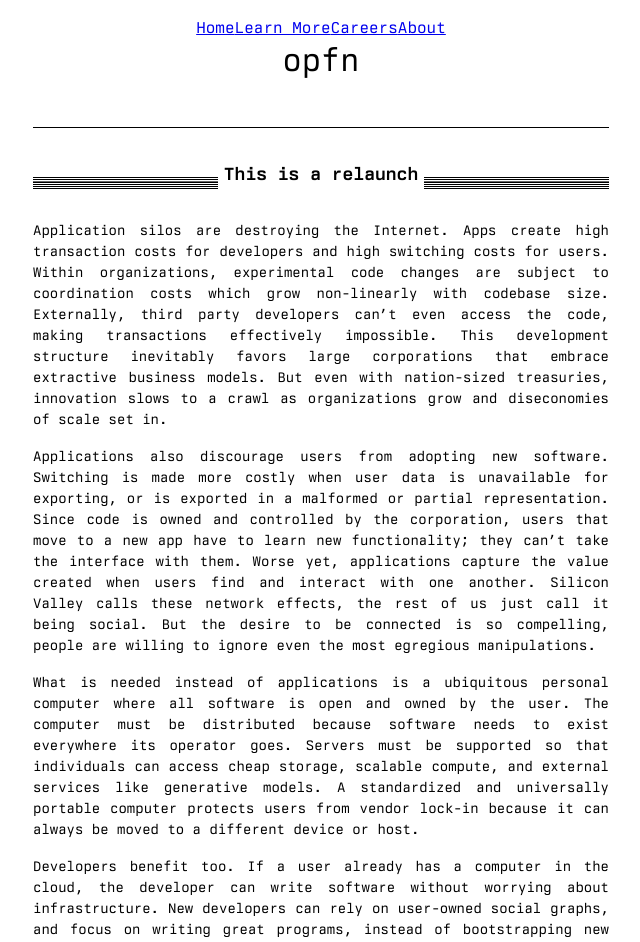
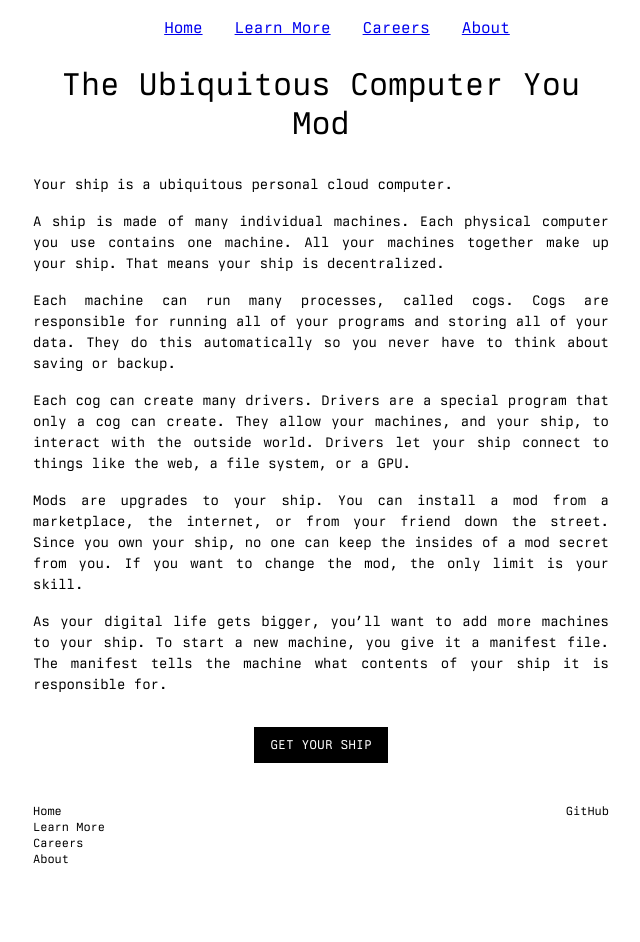
Before and after one commit to deathtothecorporation/vaporware.network, a Next.js app: page / in a window 1280 px wide. Shown: the top 942 px of the page, without its empty margins (319-959 px from the left). After the commit the page ends 899 px from the top, so only its background shows below. Built offline with nearby package versions, Linux system fonts and the light colour scheme.

Commit message:
Fill out placeholders some more

```diff
--- a/src/app/about/page.tsx
+++ b/src/app/about/page.tsx
@@ -4,7 +4,48 @@ export default function About() {
   return (
     <div>
       <main className="content-zone">
-      About
+        <div>
+        <p className="text-red-800">
+    TODO: A short description of:
+        <br/>
+          - opfn as a business entity
+        <br/>
+          - the Pallas project (we build it, license, etc.)
+        <br/>
+          - What the "Vaporware Network" is
+        <br/>
+        </p>
+      </div>
+
+      <div>
+        <ul className="list-disc">
+          <li>
+            <a href="https://github.com/operating-function/pallas">GitHub</a> - The Pallas open-source code
+          </li>
+
+          <li>
+            <a href="https://opfn.gitbook.io/pallas">Documentation</a> - In-depth technical documentation and reference for Pallas
+          </li>
+
+          <li>
+            <a href="https://vaporware.network">Blog/Podcast</a> - Explorations of the wider ecosystem in which Pallas finds itself
+          </li>
+
+          <li>
+            <a href="https://t.me/vaporwareNetwork">Telegram</a> - Chat with the core team, contributors and other users
+          </li>
+
+          <li>
+            <a href="mailto:founders@vaporware.network">founders@vaporware.network
+
+</a> - Email us
+          </li>
+
+          <li>
+            <a href="https://x.com/opfnco">Twitter/X</a>
+          </li>
+        </ul>
+      </div>
       </main>
     </div>
   )
--- a/src/app/globals.css
+++ b/src/app/globals.css
@@ -64,6 +64,16 @@ section header h1 {
   line-height: normal;
 }
 
+nav ul {
+  @apply list-none !important;
+  @apply flex;
+  @apply flex-row;
+}
+
+nav ul > li {
+  @apply list-none !important;
+}
+
 a {
   color: #00E;
   @apply underline;
@@ -108,17 +118,23 @@ section {
   @apply md:px-0;
 }
 
+p {
+  @apply mb-4;
+}
+
 h1, h2, h3, h4, h5 {
-  @apply mb-4;
+  @apply my-8;
   @apply font-semibold;
 }
 
 h1 {
-  @apply text-xl;
+  @apply text-2xl;
+  @apply mb-8;
 }
 
 h2 {
   @apply text-lg;
+  @apply underline;
 }
 
 h3 {
@@ -146,12 +162,18 @@ section p {
 
 ul {
   @apply mb-4;
+  @apply list-disc;
 }
 
 li {
-  @apply list-disc;
   @apply ml-8;
   @apply text-left;
+  @apply list-disc;
+}
+
+footer {
+  @apply text-xs;
+  @apply text-black;
 }
 
 footer ul {
@@ -165,15 +187,16 @@ footer ul li {
   @apply ml-0;
 }
 
+footer li {
+  @apply my-0;
+}
+
 footer a {
   @apply no-underline;
   @apply text-black;
-  @apply font-semibold;
+  /*@apply font-semibold;*/
 }
 
-footer p {
-  @apply text-[8px];
-}
 
 .horizontal-bars {
   background-image: repeating-linear-gradient(
--- a/src/app/page.tsx
+++ b/src/app/page.tsx
@@ -18,68 +18,45 @@ export default function Home() {
 
   return (
     <div className="">
-      <main className="container mx-auto md:max-w-xl px-8 md:px-0">
-        <header className="mx-auto border-b border-black pb-8 mb-8">
-          <h1 className="hero mb-4">opfn</h1>
-        </header>
+      <main className="content-zone">
+        <section>
+          <header className="hero">
+            The Ubiquitous Computer You Mod
+          </header>
+        </section>
 
         <section>
-          <header>
-            <div className="horizontal-bars shrink mr-[6px]"></div>
-            <h1 className="grow whitespace-nowrap">This is a relaunch</h1>
-            <div className="horizontal-bars shrink ml-[6px]"></div>
-          </header>
+          <p>
+          Your ship is a ubiquitous personal cloud computer.
+        </p>
 
           <p>
-            Application silos are destroying the Internet. Apps create high
-            transaction costs for developers and high switching costs for users.
-            Within organizations, experimental code changes are subject to
-            coordination costs which grow non-linearly with codebase size.
-            Externally, third party developers can’t even access the code,
-            making transactions effectively impossible. This development
-            structure inevitably favors large corporations that embrace
-            extractive business models. But even with nation-sized treasuries,
-            innovation slows to a crawl as organizations grow and diseconomies
-            of scale set in.
-          </p>
+          A ship is made of many individual machines. Each physical computer you use contains one machine. All your machines together make up your ship. That means your ship is decentralized.
+        </p>
 
           <p>
-            Applications also discourage users from adopting new software.
-            Switching is made more costly when user data is unavailable for
-            exporting, or is exported in a malformed or partial representation.
-            Since code is owned and controlled by the corporation, users that
-            move to a new app have to learn new functionality; they can’t take
-            the interface with them. Worse yet, applications capture the value
-            created when users find and interact with one another. Silicon
-            Valley calls these network effects, the rest of us just call it
-            being social. But the desire to be connected is so compelling,
-            people are willing to ignore even the most egregious manipulations.
-          </p>
+          Each machine can run many processes, called cogs. Cogs are responsible for running all of your programs and storing all of your data. They do this automatically so you never have to think about saving or backup.
+        </p>
 
           <p>
-            What is needed instead of applications is a ubiquitous personal
-            computer where all software is open and owned by the user. The
-            computer must be distributed because software needs to exist
-            everywhere its operator goes. Servers must be supported so that
-            individuals can access cheap storage, scalable compute, and external
-            services like generative models. A standardized and universally
-            portable computer protects users from vendor lock-in because it can
-            always be moved to a different device or host.
-          </p>
+          Each cog can create many drivers. Drivers are a special program that only a cog can create. They allow your machines, and your ship, to interact with the outside world. Drivers let your ship connect to things like the web, a file system, or a GPU.
+        </p>
 
           <p>
-            Developers benefit too. If a user already has a computer in the
-            cloud, the developer can write software without worrying about
-            infrastructure. New developers can rely on user-owned social graphs,
-            and focus on writing great programs, instead of bootstrapping new
-            networks. And since users operate the software, developers don’t
-            incur the same moderation costs that plague content publishers
-            today—publishing software becomes like publishing a book. Finally,
-            the coordination costs for code changes are minimized as much as
-            possible. When all code is open, you can “inspect source” a full
-            stack program and reuse any bit you want.
-          </p>
+          Mods are upgrades to your ship. You can install a mod from a marketplace, the internet, or from your friend down the street. Since you own your ship, no one can keep the insides of a mod secret from you. If you want to change the mod, the only limit is your skill.
+        </p>
+
+          <p>
+          As your digital life gets bigger, you’ll want to add more machines to your ship. To start a new machine, you give it a manifest file. The manifest tells the machine what contents of your ship it is responsible for.
+        </p>
         </section>
+
+        <section>
+          <div className="text-center">
+            <button>GET YOUR SHIP</button>
+          </div>
+        </section>
+
       </main>
     </div>
   );
--- a/src/components/Footer.tsx
+++ b/src/components/Footer.tsx
@@ -3,24 +3,23 @@ import Link from 'next/link';
 
 export default function Footer() {
   return (
-      <footer className="z-50 bg-white pt-2 text-[14px] mx-auto md:max-w-xl md:px-0 px-8">
+      <footer className="z-50 bg-white pt-2 mx-auto md:max-w-xl md:px-0 px-8">
         <div className="flex flex-row justify-between mb-4">
           <div>
-            <a href="https://twitter.com/__vaporware__" target="_blank">
-              Twitter
-            </a>
-          </div>
-          <div className="flex text-center flex-col">
-            <div>
-              <a href="https://blog.vaporware.network" target="_blank">
-                Blog/Podcast
-              </a>
-            </div>
-            <div>
-              <a href="https://vaporware.gitbook.io/vaporware" target="_blank">
-                Documentation
-              </a>
-            </div>
+        <ul className="flex flex-col">
+          <li>
+            <Link href="/">Home</Link>
+          </li>
+          <li>
+            <Link href="/learn-more">Learn More</Link>
+          </li>
+          <li>
+            <Link href="/careers">Careers</Link>
+          </li>
+          <li>
+            <Link href="/about">About</Link>
+          </li>
+        </ul>
           </div>
           <div>
             <a
--- a/src/components/Nav.tsx
+++ b/src/components/Nav.tsx
@@ -1,20 +1,28 @@
-import React from 'react';
-import Link from 'next/link';
+import React from "react";
+import Link from "next/link";
 
 export default function Nav() {
   return (
     <nav
-        className={`flex flex-col sticky top-0 z-50 bg-white pt-4 pb-2} mx-auto md:max-w-xl md:px-0 px-8`}
+      className="flex flex-col sticky top-0 z-50 bg-white pt-4 pb-2 mx-auto md:max-w-xl md:px-0 px-8"
       id="nav"
     >
-        <div
-          className={`flex justify-center text-center items-center}`}
-        >
+      <div className="flex justify-center text-center items-center">
+        <ul>
+          <li>
             <Link href="/">Home</Link>
+          </li>
+          <li>
             <Link href="/learn-more">Learn More</Link>
+          </li>
+          <li>
             <Link href="/careers">Careers</Link>
+          </li>
+          <li>
             <Link href="/about">About</Link>
+          </li>
+        </ul>
       </div>
     </nav>
-  )
+  );
 }
```
Also changed, not shown: src/app/learn-more/content.md (+45 -26 lines). Lines whose indentation alone changed are shown as unchanged.
